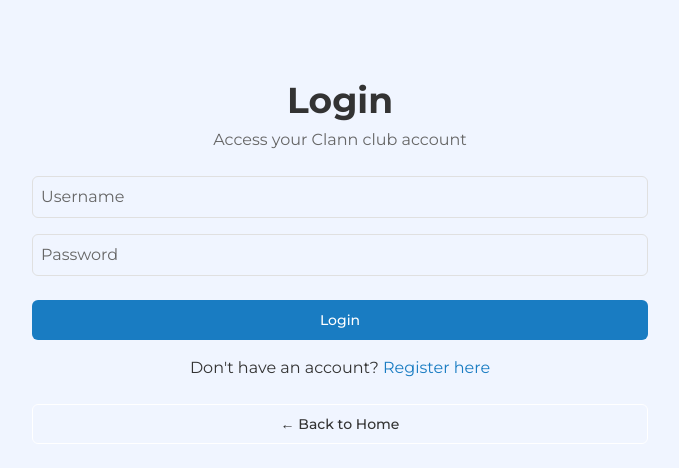
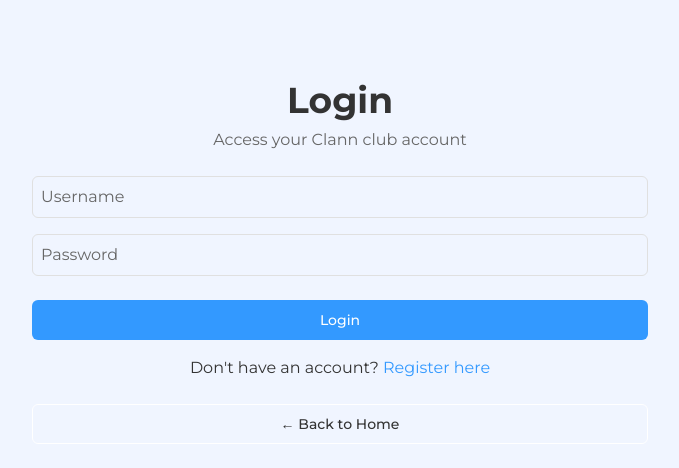
Before and after one commit to Ave-Ltd/clann-website, a React (Vite) app: page /login in a window 1280 px wide. Shown: the top 468 px of the page, without its empty margins (300-979 px from the left). Built offline with nearby package versions, Linux system fonts and the light colour scheme.

Commit message:
Update: Buttons on landing page to be theme dependant

```diff
--- a/src/App.css
+++ b/src/App.css
@@ -4,25 +4,25 @@
 
 @layer base {
   :root {
-    --background: 220 100% 97%;          /* #f5f7fa - light gray */
-    --foreground: 0 0% 20%;              /* #333 - dark text */
+    --background: 220 100% 97%;
+    --foreground: 0 0% 20%;
 
-    --card: 0 0% 100%;                   /* #fff */
+    --card: 0 0% 100%;
     --card-foreground: 0 0% 20%;
 
     --popover: 0 0% 100%;
     --popover-foreground: 0 0% 20%;
 
-    --primary: 205 77% 43%;              /* #137DC5 - main blue */
-    --primary-foreground: 0 0% 100%;     /* white text */
+    --primary: 210 100% 60%;            /* soft mid blue: #60a5fa */
+--primary-foreground: 0 0% 100%;    /* white text */
 
-    --primary-accessible: 205 100% 36%;  /* #0f5f96 - third blue */
-    --primary-hover: 205 100% 33%;       /* darker hover */
+    --primary-accessible: 210 100% 45%; /* for strong contrast areas */
+    --primary-hover: 210 100% 50%;      /* hover: #3b82f6 */
 
-    --secondary: 205 82% 52%;            /* #2199ea - secondary blue */
+    --secondary: 205 82% 52%;
     --secondary-foreground: 0 0% 100%;
 
-    --accent: 48 96% 61%;                /* #FACF39 - yellow accent */
+    --accent: 48 96% 61%;
     --accent-foreground: 0 0% 20%;
 
     --muted: 0 0% 94%;
@@ -33,25 +33,26 @@
 
     --border: 0 0% 88%;
     --input: 0 0% 100%;
-    --ring: 205 77% 43%; /* match primary */
+    --ring: 205 77% 43%;
 
     --radius: 0.5rem;
   }
 
   .dark {
-    --background: 240 5% 15%;            /* #262627 */
-    --foreground: 0 0% 100%;             /* #FFFFFF */
-    --card: 0 0% 12%;                    /* #1E1E1E */
+    --background: 240 5% 15%;
+    --foreground: 0 0% 100%;
+
+    --card: 0 0% 12%;
     --card-foreground: 0 0% 100%;
     --popover: 0 0% 15%;
     --popover-foreground: 0 0% 100%;
 
-    --primary: 43 100% 73%;              /* #FFD573 */
+    --primary: 43 100% 73%;               /* warm yellow */
     --primary-foreground: 0 0% 0%;
     --primary-accessible: 43 100% 73%;
     --primary-hover: 43 89% 60%;
 
-    --secondary: 0 0% 57%;               /* #919191 */
+    --secondary: 0 0% 57%;
     --secondary-foreground: 0 0% 0%;
 
     --accent: 43 100% 73%;
@@ -78,3 +79,25 @@
     @apply bg-background text-foreground;
   }
 }
+
+@layer components {
+  .btn-primary {
+    @apply px-4 py-2 rounded-md font-medium transition-all;
+    background-color: hsl(var(--primary));
+    color: hsl(var(--primary-foreground));
+
+    &:hover {
+      background-color: hsl(var(--primary-hover));
+    }
+  }
+
+  .btn-primary-lg {
+    @apply px-6 py-3 rounded-lg font-semibold transition-all text-base;
+    background-color: hsl(var(--primary));
+    color: hsl(var(--primary-foreground));
+
+    &:hover {
+      background-color: hsl(var(--primary-hover));
+    }
+  }
+}
--- a/src/components/Hero.tsx
+++ b/src/components/Hero.tsx
@@ -58,11 +58,12 @@
 
             <div className={styles.heroButtons}>
               <button
-                className="bg-blue-600 hover:bg-blue-700 dark:bg-blue-500 dark:hover:bg-blue-600 text-white font-semibold px-6 py-3 rounded-lg transition"
                 onClick={scrollToRegisterInterest}
+                className="btn-primary-lg"
               >
                 Register Interest
               </button>
+
             </div>
 
             <div className={styles.supportedByBlock}>
--- a/src/components/Navbar.tsx
+++ b/src/components/Navbar.tsx
@@ -87,7 +87,7 @@
           <div className="hidden lg:flex items-center gap-4">
             <button
               onClick={() => navigate("/login")}
-              className="text-sm font-medium px-4 py-2 rounded-md bg-blue-500 text-white hover:bg-blue-600 dark:bg-blue-600 dark:hover:bg-blue-700 transition-all"
+              className="btn-primary text-sm"
             >
               Club Dashboard
             </button>
--- a/src/components/club/ClubSidebar.tsx
+++ b/src/components/club/ClubSidebar.tsx
@@ -93,8 +93,8 @@
               closeSidebar();
             }}
             className={`flex items-center gap-3 p-3 rounded-md cursor-pointer transition-colors ${currentSection === id
-                ? "bg-yellow-400 text-black dark:bg-primary dark:text-primary-foreground"
-                : "hover:bg-accent hover:text-accent-foreground"
+              ? "bg-yellow-400 text-black dark:bg-primary dark:text-primary-foreground"
+              : "hover:bg-accent hover:text-accent-foreground"
               }`}
           >
             {icon}
--- a/src/styles/hero.module.css
+++ b/src/styles/hero.module.css
@@ -71,20 +71,19 @@
 
 .primaryBtn {
   padding: 0.75rem 1.5rem;
-  background-color: #2563eb;
-  color: white;
+  background-color: hsl(var(--primary));
+  color: hsl(var(--primary-foreground));
   font-weight: 600;
   border-radius: 0.5rem;
   font-size: 1rem;
   border: none;
   cursor: pointer;
-  transition: background 0.3s ease;
+  transition: background-color 0.3s ease;
 }
 
 .primaryBtn:hover {
-  background-color: #1e40af;
+  background-color: hsl(var(--primary-hover));
 }
-
 .supportedByBlock {
   display: flex;
   flex-direction: column;
```
Also changed, not shown: src/index.css (line endings or trailing spaces). Lines whose indentation alone changed are shown as unchanged.
